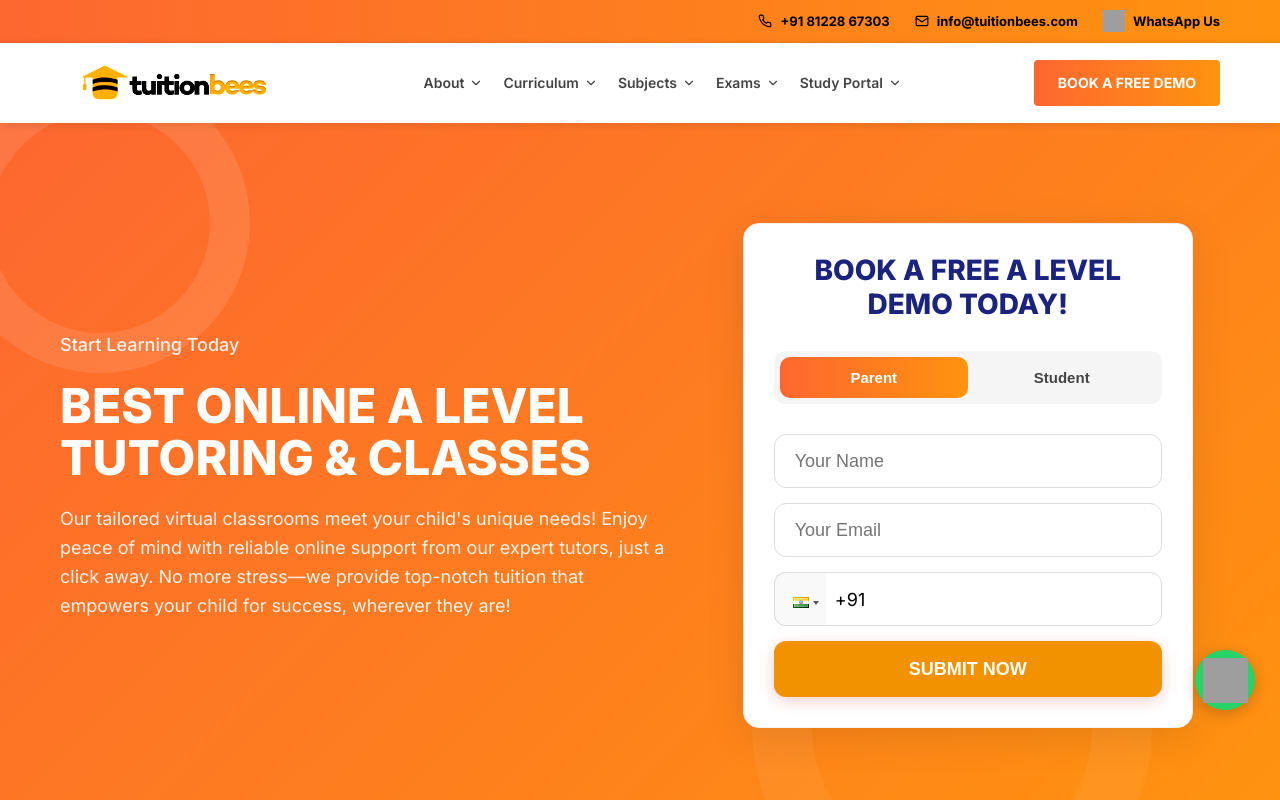
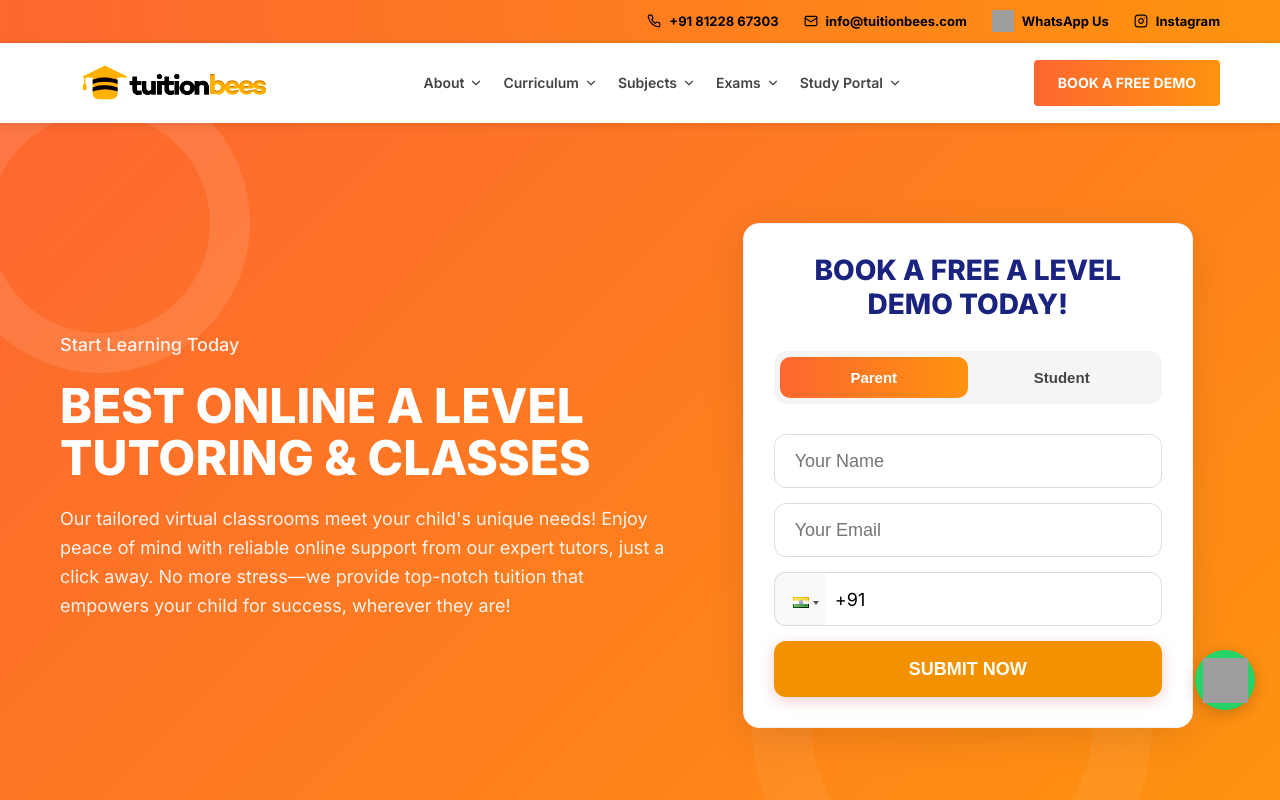
Before and after one commit to coderoom-spec/tutionbees_website, a React (Vite) app: page /curriculum/a-level in a window 1280 px wide. Shown: the top 800 px of the page. Built offline with nearby package versions, Linux system fonts and the light colour scheme; grey boxes are pictures that could not be loaded.

Commit message:
Add Instagram icon and link to Header and Footer components

```diff
--- a/index.html
+++ b/index.html
@@ -49,7 +49,7 @@
       "logo": "https://tuitionbees.com/Tution bees logo.jpg",
       "sameAs": [
         "https://www.facebook.com/tuitionbees",
-        "https://www.instagram.com/tuitionbees"
+        "https://www.instagram.com/tuitionbees?igsh=dWdqeDl0cmdma2Iz"
       ],
       "address": {
         "@type": "PostalAddress",
--- a/src/components/Footer.jsx
+++ b/src/components/Footer.jsx
@@ -88,6 +88,20 @@ const Footer = () => {
                         <img src="https://upload.wikimedia.org/wikipedia/commons/6/6b/WhatsApp.svg" alt="WhatsApp" style={{ width: '32px', height: '32px' }} />
                         <span style={{ fontSize: '14px', fontWeight: '600', color: 'white' }}>WhatsApp Support</span>
                     </a>
+                    <div style={{ display: 'flex', alignItems: 'center', gap: '15px' }}>
+                        <span style={{ fontSize: '14px', fontWeight: '600', color: 'white' }}>Follow Us:</span>
+                        <div style={{ display: 'flex', gap: '15px' }}>
+                            <a href="https://www.facebook.com/tuitionbees" target="_blank" rel="noopener noreferrer" style={{ color: 'white' }}>
+                                <Facebook size={24} />
+                            </a>
+                            <a href="https://www.instagram.com/tuitionbees?igsh=dWdqeDl0cmdma2Iz" target="_blank" rel="noopener noreferrer" style={{ color: 'white' }}>
+                                <Instagram size={24} />
+                            </a>
+                            <a href="#" style={{ color: 'white' }}>
+                                <Youtube size={24} />
+                            </a>
+                        </div>
+                    </div>
                 </div>
             </div>
 
@@ -98,7 +112,8 @@ const Footer = () => {
                     <div className="social-links" style={{ display: 'flex', gap: '25px', alignItems: 'center' }}>
 
                         <a href="#" style={{ color: 'white' }}><Youtube size={20} /></a>
-                        <a href="#" style={{ color: 'white' }}><Instagram size={20} /></a>
+                        <a href="https://www.facebook.com/tuitionbees" target="_blank" rel="noopener noreferrer" style={{ color: 'white' }}><Facebook size={20} /></a>
+                        <a href="https://www.instagram.com/tuitionbees?igsh=dWdqeDl0cmdma2Iz" style={{ color: 'white' }}><Instagram size={20} /></a>
                     </div>
                 </div>
             </div>
--- a/src/components/Header.jsx
+++ b/src/components/Header.jsx
@@ -1,5 +1,5 @@
 import React, { useState, useEffect } from 'react';
-import { ChevronDown, Menu, X, Mail, Phone, ArrowRight } from 'lucide-react';
+import { ChevronDown, Menu, X, Mail, Phone, ArrowRight, Instagram } from 'lucide-react';
 import { Link } from 'react-router-dom';
 import { motion, AnimatePresence } from 'framer-motion';
 
@@ -162,6 +162,9 @@ const Header = () => {
                     <a href="https://wa.me/918122867303?text=Hello!%20I%20would%20like%20to%20enquire%20about%20your%20online%20tutoring%20services." target="_blank" rel="noopener noreferrer">
                         <img src="https://upload.wikimedia.org/wikipedia/commons/6/6b/WhatsApp.svg" alt="WhatsApp" className="wa-icon" /> WhatsApp Us
                     </a>
+                    <a href="https://www.instagram.com/tuitionbees?igsh=dWdqeDl0cmdma2Iz" target="_blank" rel="noopener noreferrer">
+                        <Instagram size={14} /> Instagram
+                    </a>
                 </div>
             </div>
             <header className={`main-header ${isScrolled ? 'scrolled' : ''}`}>
```
Also changed, not shown: 1 other file (tests, documents, lock files or other folders).
